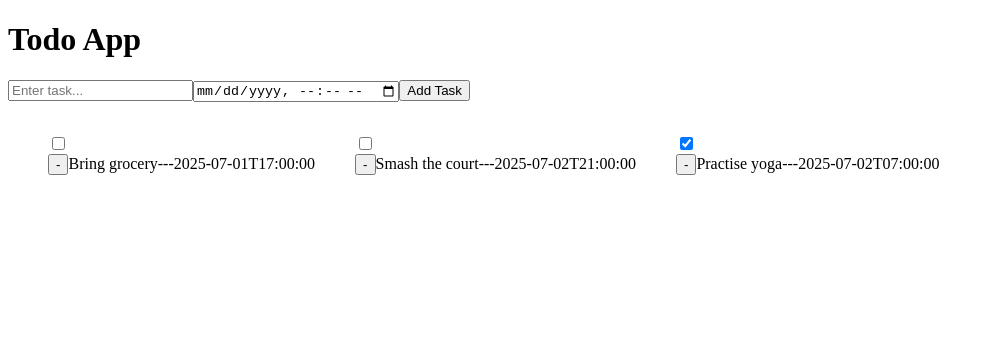
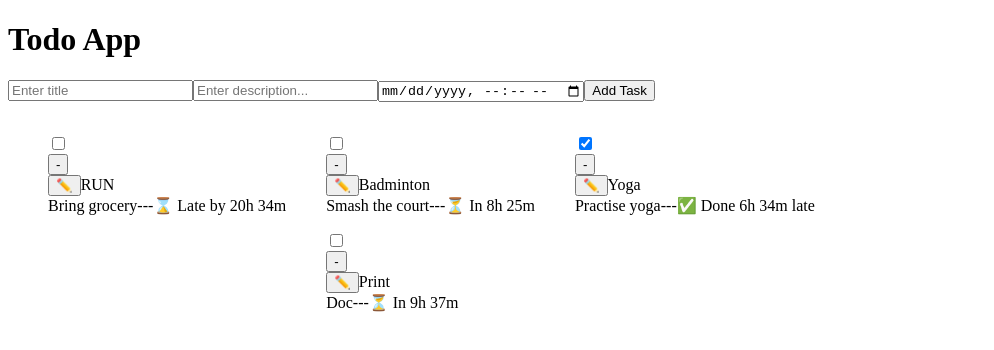
Before and after one commit to palashshrote/todo-app, a React (Vite) app: page / in a window 1280 px wide. Shown: the top 350 px of the page, without its empty margins (0-994 px from the left). Built offline with nearby package versions, Linux system fonts and the light colour scheme.

Commit message:
task editing achieved

```diff
--- a/src/App.jsx
+++ b/src/App.jsx
@@ -6,21 +6,39 @@ import ListView from "./components/ListView";
 const initialTasks = [
   {
     id: 1,
+    title: "Yoga",
     description: "Practise yoga",
-    completed: true,
+    status: "success",
     deadline: "2025-07-02T07:00:00",
+    createdAt: "2025-07-01T05:00:00",
+    updatedAt: "2025-07-01T05:00:00",
   },
   {
     id: 2,
+    title: "Badminton",
     description: "Smash the court",
-    completed: false,
-    deadline: "2025-07-02T21:00:00",
+    status: "ongoing",
+    deadline: "2025-07-02T22:00:00",
+    createdAt: "2025-07-01T05:00:00",
+    updatedAt: "2025-07-01T05:00:00",
   },
   {
     id: 3,
+    title: "RUN",
     description: "Bring grocery",
-    completed: false,
+    status: "ongoing",
     deadline: "2025-07-01T17:00:00",
+    createdAt: "2025-07-01T05:00:00",
+    updatedAt: "2025-07-01T05:00:00",
+  },
+  {
+    id: 4,
+    title: "Print",
+    description: "Doc",
+    status: "ongoing",
+    deadline: "2025-07-02T23:12:00",
+    createdAt: "2025-07-01T05:00:00",
+    updatedAt: "2025-07-01T05:00:00",
   },
 ];
 
@@ -28,14 +46,27 @@ export default function App() {
   const [tasks, setTasks] = useState(initialTasks);
   function addNewTask(newTask) {
     var withId = { ...newTask, id: tasks.length + 1 };
-    console.log(withId);
+    // console.log(withId);
     setTasks([...tasks, withId]);
   }
+  function handleEditTask(editedTask) {
+    setTasks((prevTasks) =>
+      prevTasks.map((task) => (task.id === editedTask.id ? editedTask : task))
+    );
+  }
+
   function onHandleToggleComplete(id) {
+    // console.log(id);
     setTasks(
       tasks.map((task) => {
         if (task.id === id) {
-          return { ...task, completed: !task.completed };
+          var updatedStatus = task.status === "ongoing" ? "success" : "ongoing";
+
+          return {
+            ...task,
+            status: updatedStatus,
+            updatedAt: Date.now().toString(),
+          };
         }
         return task;
       })
@@ -44,11 +75,26 @@ export default function App() {
   function onRemoveTask(id) {
     setTasks(tasks.filter((task) => task.id !== id));
   }
+  const [edit, setEdit] = useState(false);
+  const [taskToEdit, setTaskToEdit] = useState({});
+  function handleTaskEditing(id) {
+    //find the task with the given id
+    const taskToEdit = tasks.find((task) => task.id === id);
+    // console.log(taskToEdit);
+    setEdit(true);
+    setTaskToEdit(taskToEdit);
+  }
   return (
     <div className="app">
       <Header />
-      <Form onAddNewTask={addNewTask} />
+      <Form
+        edit={edit}
+        taskToEdit={taskToEdit}
+        onAddNewTask={addNewTask}
+        onEditTask={handleEditTask}
+      />
       <ListView
+        readyForEdit={handleTaskEditing}
         handleRemoveTask={onRemoveTask}
         handleToggleComplete={onHandleToggleComplete}
         tasks={tasks}
--- a/src/components/Form.jsx
+++ b/src/components/Form.jsx
@@ -1,33 +1,67 @@
-import { useState } from "react";
+import { useEffect, useState } from "react";
 
-export default function Form({ onAddNewTask }) {
-  const [newTask, setNewTask] = useState("");
+export default function Form({ onAddNewTask, onEditTask, edit, taskToEdit }) {
+  const [taskTitle, setTaskTitle] = useState("");
+  const [taskDescription, setTaskDescription] = useState("");
   const [newDeadline, setNewDeadline] = useState("");
+
+  useEffect(() => {
+    if (edit) {
+      setTaskTitle(taskToEdit.title || "");
+      setTaskDescription(taskToEdit.description || "");
+      setNewDeadline(taskToEdit.deadline || "");
+    }
+  }, [edit, taskToEdit]);
   function handleFormSubmission(e) {
     e.preventDefault();
     // console.log(newTask, newDeadline);
-    const taskPayload = {
-      description: newTask,
-      completed: false,
-      deadline: newDeadline,
-    };
-    onAddNewTask(taskPayload);
+    if (edit) {
+      const editPayload = {
+        ...taskToEdit,
+        title: taskTitle,
+        description: taskDescription,
+        deadline: newDeadline,
+        updatedAt: Date.now().toString(),
+      };
+      onEditTask(editPayload);
+    } else {
+      const taskPayload = {
+        title: taskTitle,
+        description: taskDescription,
+        status: "ongoing",
+        deadline: newDeadline,
+        createdAt: Date.now().toString(),
+        updatedAt: Date.now().toString(),
+      };
+      onAddNewTask(taskPayload);
+    }
+    setTaskTitle("");
+    setTaskDescription("");
+    setNewDeadline("");
   }
   return (
     <form onSubmit={handleFormSubmission}>
       <input
-        onChange={(e) => setNewTask(e.target.value)}
+        value={taskTitle}
+        placeholder="Enter title"
         type="text"
-        placeholder="Enter task..."
+        onChange={(e) => setTaskTitle(e.target.value)}
       />
       <input
+        value={taskDescription}
+        onChange={(e) => setTaskDescription(e.target.value)}
+        type="text"
+        placeholder="Enter description..."
+      />
+      <input
+        value={newDeadline}
         onChange={(e) => setNewDeadline(e.target.value)}
         type="datetime-local"
         id="myDateTime"
         name="myDateTime"
         placeholder="Set deadline"
       />
-      <button type="submit">Add Task</button>
+      <button type="submit">{edit ? "Save Changes" : "Add Task"}</button>
     </form>
   );
 }
--- a/src/components/List.jsx
+++ b/src/components/List.jsx
@@ -1,9 +1,35 @@
 export default function List({
-  type,
   tasks,
   handleToggleComplete,
   handleRemoveTask,
+  readyForEdit,
 }) {
+  function getTimeMessage(task) {
+    const now = new Date();
+    const due = new Date(task.deadline);
+    const finishedBefore = new Date(task.updatedAt) - due;
+    const diffMs = Math.abs(due - now); // always positive
+    const isPast = due < now;
+
+    var minutes = Math.floor(diffMs / (1000 * 60)) % 60;
+    var hours = Math.floor(diffMs / (1000 * 60 * 60));
+
+    if (task.status === "success" && !isPast) {
+      minutes = Math.floor(finishedBefore / (1000 * 60)) % 60;
+      hours = Math.floor(finishedBefore / (1000 * 60 * 60));
+    }
+
+    const timeStr = `${hours}h ${minutes}m`;
+
+    if (task.status === "success")
+      return isPast ? `✅ Done ${timeStr} late` : `✅ Done ${timeStr} early`;
+
+    if (task.status === "ongoing" && isPast) return `⌛ Late by ${timeStr}`;
+    if (task.status === "ongoing") return `⏳ In ${timeStr}`;
+
+    return "";
+  }
+
   return (
     <ul>
       {tasks.map((task) => (
@@ -11,14 +37,18 @@ export default function List({
           <p>
             <input
               type="checkbox"
-              defaultChecked={task.completed}
+              defaultChecked={task.status === "success"}
               onChange={() => handleToggleComplete(task.id)}
             />
             <br />
             <button onClick={() => handleRemoveTask(task.id)}>-</button>
+            <br />
+            <button onClick={() => readyForEdit(task.id)}>✏️</button>
+            {task.title}
+            <br />
             {task.description}
             {"---"}
-            {task.deadline}
+            {getTimeMessage(task)}
           </p>
         </li>
       ))}
--- a/src/components/ListView.jsx
+++ b/src/components/ListView.jsx
@@ -1,37 +1,55 @@
+import { useEffect, useState } from "react";
 import List from "./List";
 
 export default function ListView({
   tasks,
   handleToggleComplete,
   handleRemoveTask,
+  readyForEdit,
 }) {
-  var ongoingTasks = tasks.filter(
-    (task) => task.completed === false && Date.parse(task.deadline) > Date.now()
-  );
-  var deadlineCrossed = tasks.filter(
-    (task) => Date.parse(task.deadline) < Date.now() && task.completed === false
-  );
+  const [tick, setTick] = useState(0); // dummy state to trigger re-render
+
+  useEffect(() => {
+    const interval = setInterval(() => {
+      setTick((prev) => prev + 1);
+    }, 1000 * 60); // check every 1 minute (adjust as needed)
+
+    return () => clearInterval(interval); // cleanup
+  }, []);
+
+  const ongoingTasks = tasks
+    .filter(
+      (task) =>
+        task.status === "ongoing" && Date.parse(task.deadline) > Date.now()
+    )
+    .sort((a, b) => Date.parse(a.deadline) - Date.parse(b.deadline));
+  const deadlineCrossed = tasks
+    .filter(
+      (task) =>
+        Date.parse(task.deadline) < Date.now() && task.status === "ongoing"
+    )
+    .sort((a, b) => Date.parse(a.deadline) - Date.parse(b.deadline));
 
   return (
     <div className="list">
       {/* Deadline crossed */}
       <List
-        type={"dlCrossed"}
+        readyForEdit={readyForEdit}
         tasks={deadlineCrossed}
         handleToggleComplete={handleToggleComplete}
         handleRemoveTask={handleRemoveTask}
       />
       {/* Ongoing */}
       <List
-        type={"ongoing"}
+        readyForEdit={readyForEdit}
         tasks={ongoingTasks}
         handleToggleComplete={handleToggleComplete}
         handleRemoveTask={handleRemoveTask}
       />
       {/* Completed */}
       <List
-        type={"completed"}
-        tasks={tasks.filter((task) => task.completed === true)}
+        readyForEdit={readyForEdit}
+        tasks={tasks.filter((task) => task.status === "success")}
         handleToggleComplete={handleToggleComplete}
         handleRemoveTask={handleRemoveTask}
       />
--- a/src/index.css
+++ b/src/index.css
@@ -5,3 +5,7 @@
 li {
   list-style: none;
 }
+
+button {
+  cursor: pointer;
+}
```
